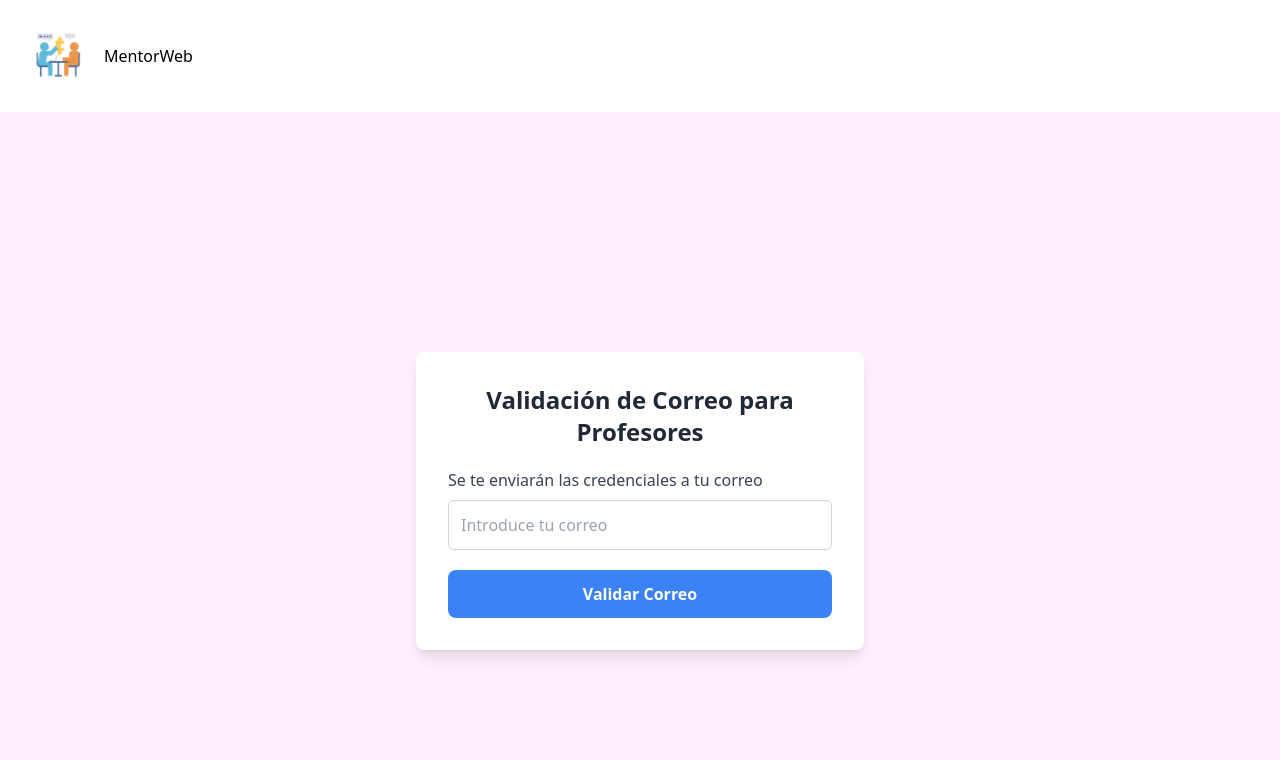
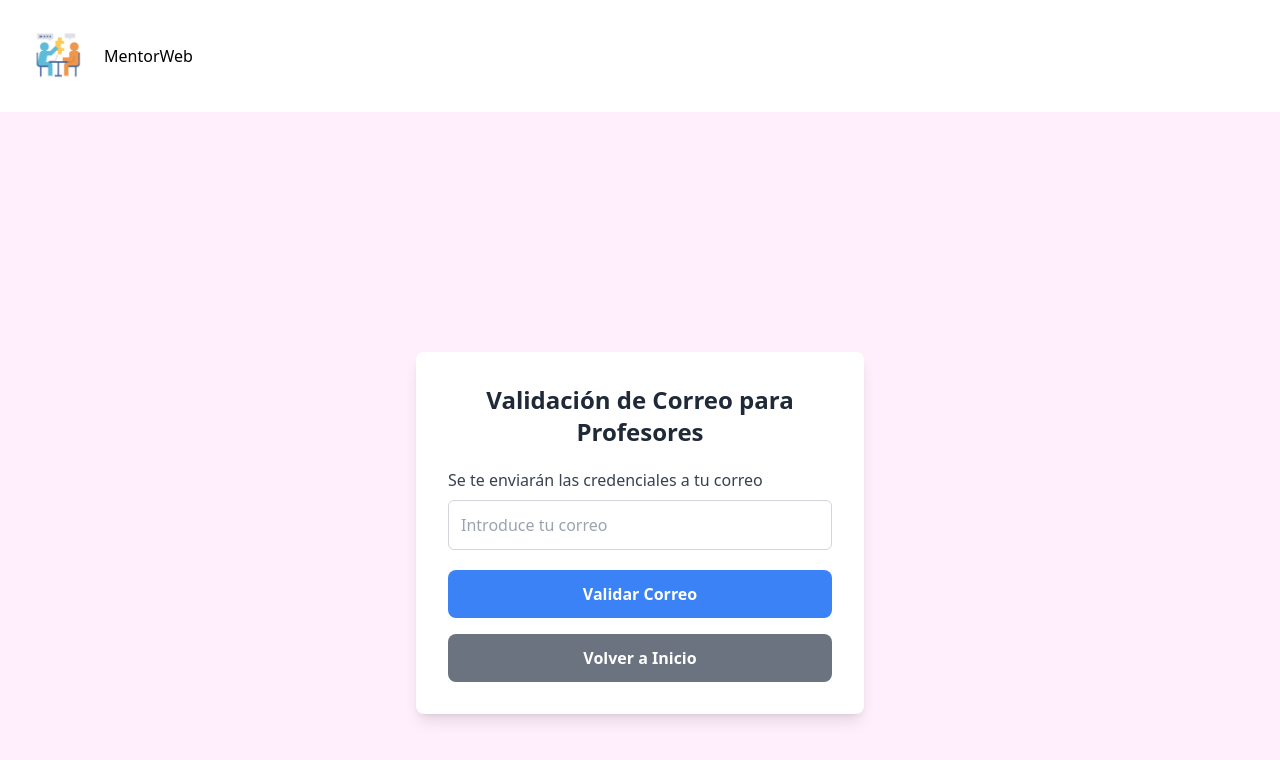
Before and after one commit to Denwort/MentorWeb_frontend, a Next.js app: page /signupProfesor in a window 1280 px wide. Shown: the top 760 px of the page. Built offline with nearby package versions, Linux system fonts and the light colour scheme.

Commit message:
boton volver por si no eres profesor y pusiste sin querer la interfaz para crear cuenta profesor

```diff
--- a/src/app/signupProfesor/page.js
+++ b/src/app/signupProfesor/page.js
@@ -48,6 +48,7 @@ const SignupProfesor = () => {
             placeholder="Introduce tu correo"
           />
         </div>
+        <div className="flex flex-col space-y-4">
           <button
             onClick={handleValidarCorreo}
             className="w-full bg-blue-500 text-white font-bold py-3 px-4 rounded-lg hover:bg-blue-700 transition-colors duration-300"
@@ -55,6 +56,13 @@ const SignupProfesor = () => {
           >
             {isSubmitting ? 'Validando...' : 'Validar Correo'}
           </button>
+          <button
+            onClick={() => router.push('/')}
+            className="w-full bg-gray-500 text-white font-bold py-3 px-4 rounded-lg hover:bg-gray-700 transition-colors duration-300"
+          >
+            Volver a Inicio
+          </button>
+        </div>
       </div>
     </div>
   );
```
Lines whose indentation alone changed are shown as unchanged.
